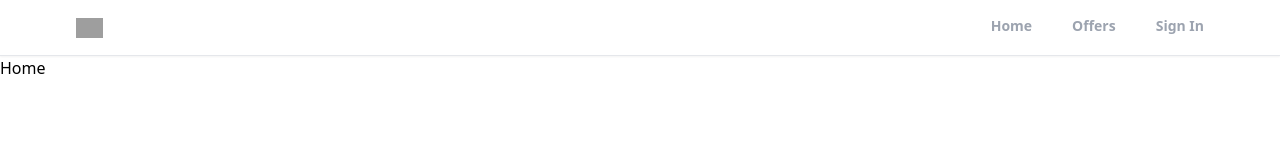
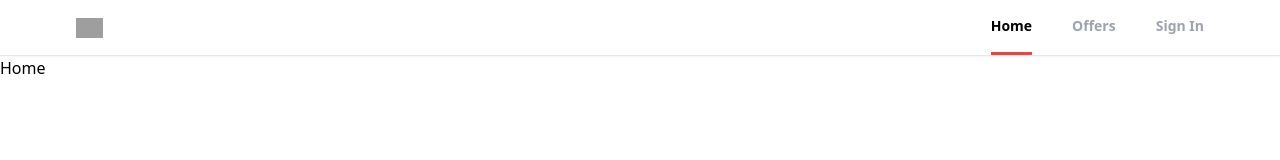
Before and after one commit to KratosTheOne/realtor-web-app, a React (Create React App) app: page / in a window 1280 px wide. Shown: the top 160 px of the page. Built offline with nearby package versions, Linux system fonts and the light colour scheme; grey boxes are pictures that could not be loaded.

Commit message:
useNavigate

```diff
--- a/src/components/Header.jsx
+++ b/src/components/Header.jsx
@@ -1,15 +1,19 @@
 import React from 'react'
-import { useLocation } from 'react-router-dom';
+import { useLocation, useNavigate } from 'react-router-dom';
 
 const Header = () => {
 
     const location = useLocation();
 
-    const pathMatchRoute = (route) => {
+    const navigate = useNavigate();
+
+    function pathMatchRoute(route) {
         if(route === location.pathname) {
             return true;
         }
     }
+
+    //console.log(location.pathname);
 
   return (
     <div className="bg-white border-b shadow-sm sticky top-0 z-50">
@@ -19,13 +23,29 @@ const Header = () => {
                     src="https://static.rdc.moveaws.com/images/logos/rdc-logo-default.svg"
                     alt="logo"
                     className="h-5 cursor-pointer"
+                    onClick={() => {navigate("/")}}
                 />
             </div>
             <div>
                 <ul className="flex space-x-10">
-                    <li className={`py-4 text-sm font-semibold text-gray-400 border-b-[3px] border-b-transparent ${pathMatchRoute("/") && "text-black border-b-red-500"}`}>Home</li>
-                    <li className={`py-4 text-sm font-semibold text-gray-400 border-b-[3px] border-b-transparent ${pathMatchRoute("/offers") && "text-black border-b-red-500"}`}>Offers</li>
-                    <li className={`py-4 text-sm font-semibold text-gray-400 border-b-[3px] border-b-transparent ${pathMatchRoute("/sign-in") && "text-black border-b-red-500"}`}>Sign In</li>
+                    <li
+                        className={`cursor-pointer py-4 text-sm font-semibold text-gray-400 border-b-[3px] border-b-transparent ${pathMatchRoute("/") && "!text-black !border-b-red-500"}`}
+                        onClick={() => {navigate("/")}}
+                    >
+                        Home
+                    </li>
+                    <li
+                        className={`cursor-pointer py-4 text-sm font-semibold text-gray-400 border-b-[3px] border-b-transparent ${pathMatchRoute("/offers") && "!text-black !border-b-red-500"}`}
+                        onClick={() => {navigate("/offers")}}
+                    >
+                        Offers
+                    </li>
+                    <li
+                        className={`cursor-pointer py-4 text-sm font-semibold text-gray-400 border-b-[3px] border-b-transparent ${pathMatchRoute("/sign-in") && "!text-black !border-b-red-500"}`}
+                        onClick={() => {navigate("/sign-in")}}
+                    >
+                        Sign In
+                    </li>
                 </ul>
             </div>
         </header>
```
